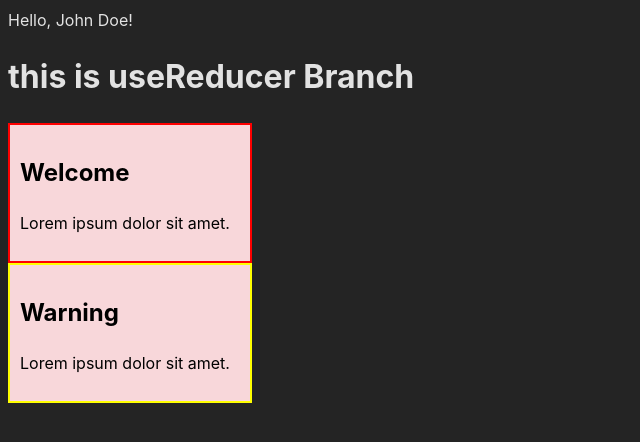
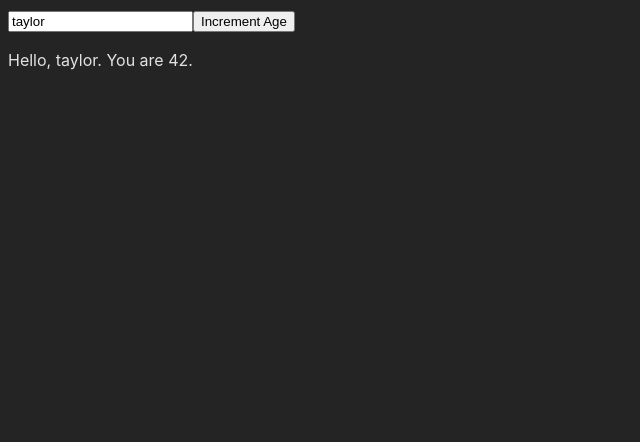
Before and after one commit to armanjes/react, a React (Vite) app: page / in a window 1280 px wide. Shown: the top 442 px of the page, without its empty margins (0-640 px from the left). Built offline with nearby package versions, Linux system fonts and the light colour scheme.

Commit message:
useReducer()

```diff
--- a/src/App.jsx
+++ b/src/App.jsx
@@ -1,20 +1,44 @@
-import Card from "./components/Card"
-import Welcome from "./components/Welcome"
+/**
+ * syntax: const [state, dispatch] = useReducer(reducer, initialState)
+ * reducer: reducer is a pure function with two arguments state & action. This function specifies how the state gets updated.
+ * initialState: The value from which initial state gets calculated.
+ * This hook returns an array of two values state & dispatch.
+ */
+
+import { useReducer } from "react";
+
+function reducer(state, action) {
+  switch (action.type) {
+    case "increment_age":
+      return { ...state, age: state.age + 1 };
+    case "change_name":
+      return { ...state, name: action.n };
+  }
+    throw Error("Unknown action: " + action.type);
+}
+
+function stateObj() {
+  return { name: "taylor", age: 42 };
+}
 
 const App = () => {
+  const [state, dispatch] = useReducer(reducer, stateObj());
+
   return (
     <>
-      <Welcome name="John Doe" />
-      <h1>this is useReducer Branch</h1>
-      <Card>
-        <h2>Welcome</h2>
-        <p>Lorem ipsum dolor sit amet.</p>
-      </Card>
-      <Card color="yellow">
-        <h2>Warning</h2>
-        <p>Lorem ipsum dolor sit amet.</p>
-      </Card>
+      <input
+        type="text"
+        value={state.name}
+        onChange={(e) =>
+          dispatch({ type: "change_name", n: e.target.value })
+        }
+        placeholder="Type here"
+      />
+      <button onClick={() => dispatch({type: "increment_age"})}>Increment Age</button>
+      <p>
+        Hello, {state.name}. You are {state.age}.
+      </p>
     </>
   );
-}
-export default App
+};
+export default App;
--- a/src/components/Card.jsx
+++ /dev/null
@@ -1,21 +0,0 @@
-const Card = (props) => {
-  return (
-    <div
-      style={{
-        border: `2px solid ${props.color || "red"}`,
-        padding: "10px",
-        background: "#f8d7da",
-        width: "220px",
-        color: "#000000",
-      }}
-    >
-      {props.children}
-    </div>
-  );
-};
-export default Card;
-
-/*
-props.children is useful when you want a wrapper component that can handle dynamic content inside it.
-It is commonly used for cards, layouts, modals, and UI containers.
-*/
--- a/src/components/Welcome.jsx
+++ /dev/null
@@ -1,17 +0,0 @@
-const Welcome = ({name}) => {
-  return (
-    <div>Hello, {name}!</div>
-  )
-}
-export default Welcome
-
-/*
-✅ What is component?
-Component is the reuseable part of UI that returns JSX(JavaScript XML).
-There are two types of components:
-1. Class Component (Old)
-1. Functional Component (Modern)
-
-✅ What is props?
-Props stand for properties. Props helps us to pass data from parent to child. We can pass any data type through prop. Props are read-only (they cannot be modified inside the child component).
-*/
```
